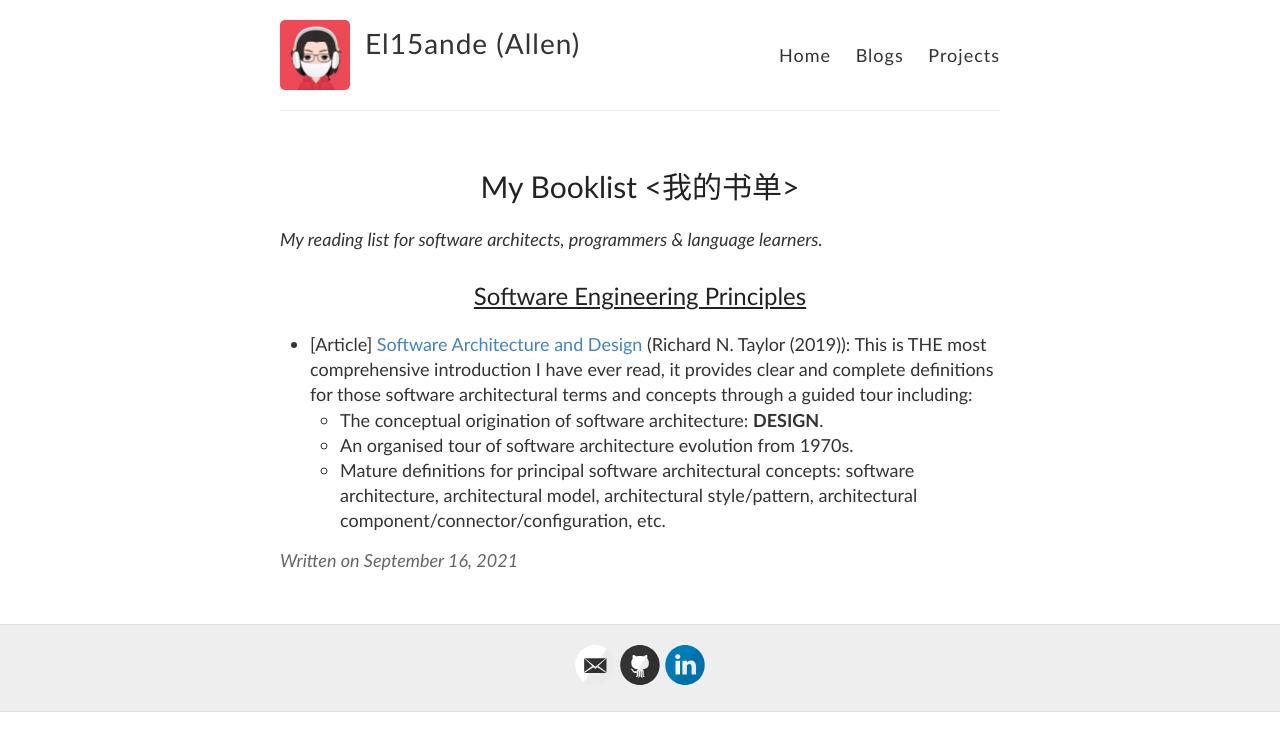
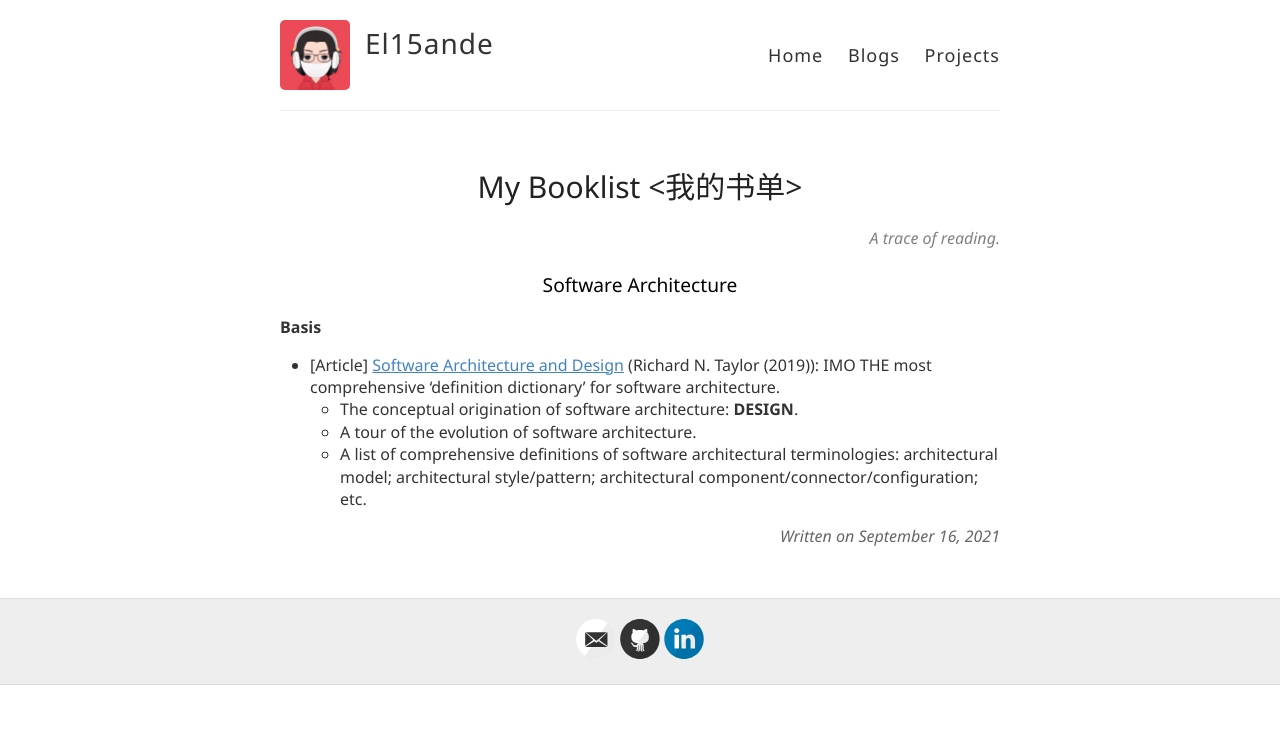
Before and after one commit to El15ande/El15ande.github.io, a Jekyll site: the page built from _posts/2021-09-16-Booklist.md, in a window 1280 px wide. Shown: the top 751 px of the page. Built offline with Jekyll 4.4.1, drawn with Linux system fonts in a browser that asks for light colours.

Commit message:
Ver.1.0.1
- Use standardised semantic versioning.
- Update index page structure.
- Update text decorations for multiple minor parts.

```diff
--- a/_config.yml
+++ b/_config.yml
@@ -1,4 +1,4 @@
-name: El15ande (Allen)
+name: El15ande
 description:
 avatar: ./images/avatar.jpg
 
--- a/_data/projects.yml
+++ b/_data/projects.yml
@@ -1,9 +1,9 @@
 - name: SArchPrime
-  state: InRefactor
+  state: In-Refactor
   link: https://github.com/El15ande/CS4099_SArchPrime
-  description: '2019/0, CS4099 (BSc): Software Architecture Viewpoint - Analysis & Visualisation.'
+  description: 'Software Architecture Viewpoint - Analysis & Visualisation'
 
 - name: TranslPrime
   state: Finished
   link: https://github.com/El15ande/CS5199_TranslPrime
-  description: '2020/1, CS5199 (MSci): An Aid To Learning & Assessing To Read Foreign Language.'
+  description: 'An Aid To Learning & Assessing To Read Foreign Language.'
--- a/_posts/2021-09-16-Booklist.md
+++ b/_posts/2021-09-16-Booklist.md
@@ -3,11 +3,12 @@ layout: post
 title: My Booklist <我的书单>
 ---
 
-*My reading list for software architects, programmers & language learners.*
+*A trace of reading.*
 
-## Software Engineering Principles
+#### Software Architecture
 
-- [Article] [Software Architecture and Design](https://link.springer.com/chapter/10.1007/978-3-030-00262-6_3) (Richard N. Taylor (2019)): This is THE most comprehensive introduction I have ever read, it provides clear and complete definitions for those software architectural terms and concepts through a guided tour including:
+**Basis**
+- [Article] [Software Architecture and Design](https://link.springer.com/chapter/10.1007/978-3-030-00262-6_3) (Richard N. Taylor (2019)): IMO THE most comprehensive 'definition dictionary' for software architecture.
     - The conceptual origination of software architecture: **DESIGN**.
-    - An organised tour of software architecture evolution from 1970s.
-    - Mature definitions for principal software architectural concepts: software architecture, architectural model, architectural style/pattern, architectural component/connector/configuration, etc.
+    - A tour of the evolution of software architecture.
+    - A list of comprehensive definitions of software architectural terminologies: architectural model; architectural style/pattern; architectural component/connector/configuration; etc.
--- a/bloglist.html
+++ b/bloglist.html
@@ -11,7 +11,7 @@ permalink: /bloglist/
         <a href="{{site.baseurl}}{{post.url}}">{{post.title}}</a>
         <div class="ldesc">
             {{post.excerpt}}
-            {{post.date | date: "%Y-%m-%d"}}
+            {{post.date | date: "%d-%m-%Y"}}
         </div>
         <br>
     </li>
--- a/style.scss
+++ b/style.scss
@@ -19,7 +19,7 @@ html {
 
 body {
 	background: $white;
-  font: 18px/1.4 $helvetica;
+  font: 16px/1.4 $helvetica;
   color: $darkGray;
 }
 
@@ -289,21 +289,21 @@ footer {
 
 
 
-/*
-  Customisation
-*/
+// Customised modifications
+
 body {
   background: #FFFFFF;
-  font-family: 'Gill Sans', 'Gill Sans MT', Calibri, 'Trebuchet MS', sans-serif;
+  font-family: 'Segoe UI', Tahoma, Geneva, Verdana, sans-serif;
 }
+
+// Reference @ index.
 #reference {
-  /* Reference @ index */
   text-align: right;
   font-size: smaller;
 }
 
+// List description @ bloglist, project.
 .ldesc {
-  /* List description @ bloglist, project */
   font-size: smaller;
   font-style: oblique;
   color: grey;
@@ -312,3 +312,25 @@ body {
     margin: 0;
   }
 }
+
+.post .entry {
+  // First <p>, TLDR of the blog.
+  p:first-child {
+    text-align: right;
+    color: gray;
+  }
+
+  h4 {
+    text-align: center;
+    font-size: larger;
+    color: black;
+  }
+
+  a {
+    text-decoration: underline;
+  }
+}
+
+.post .date {
+  text-align: right;
+}
```
Also changed, not shown: index.html (+9 -9 lines), 1 other file.
